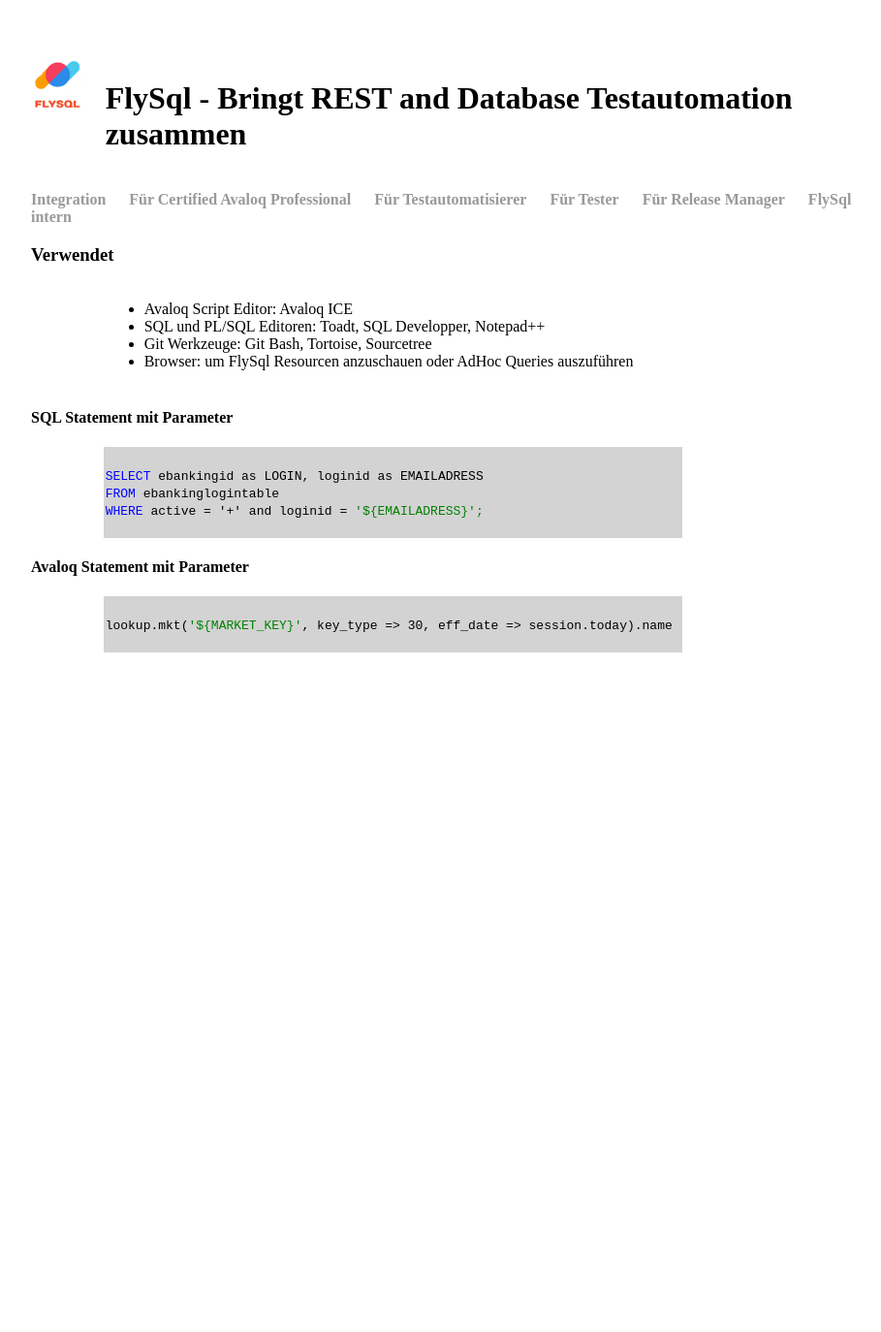
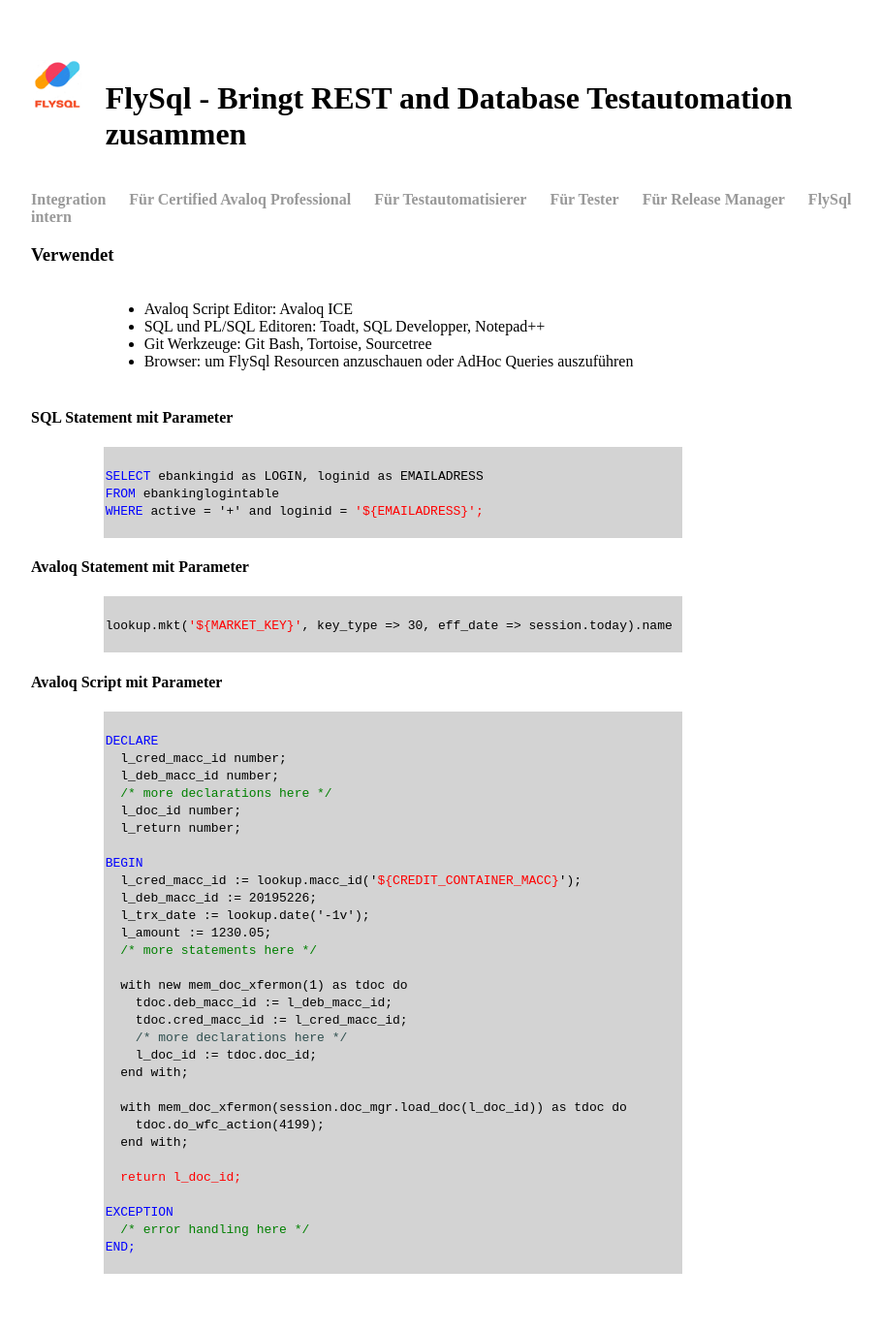
Before and after one commit to flysql/flysql.github.io, a Jekyll site: the page built from certified-avaloq-prof/index.html, in a window 1280 px wide. Shown: the whole page at 97% size, without its empty margins (160-1069 px from the left). Built offline with Jekyll 4.4.1, drawn with Linux system fonts in a browser that asks for light colours; before the commit the page ends 900 px from its top, so only the background shows below that.

Commit message:
ass avaloq script example

```diff
--- a/certified-avaloq-prof/index.html
+++ b/certified-avaloq-prof/index.html
@@ -22,17 +22,56 @@
 			<br>
 			<span class="sql-blue">SELECT</span><span class="sql-black"> ebankingid as LOGIN, loginid as EMAILADRESS </span><br>
 			<span class="sql-blue">FROM </span><span class="sql-black"> ebankinglogintable</span></br>
-			<span class="sql-blue">WHERE</span><span class="sql-black"> active = '+' and loginid = </span><span class="sql-green">'${EMAILADRESS}';</span><br>
+			<span class="sql-blue">WHERE</span><span class="sql-black"> active = '+' and loginid = </span><span class="sql-red">'${EMAILADRESS}';</span><br>
 			<span></span></br>
 		</div>
-		<div class="col-3">&nbsp;</div>
+		<div class="col-3"></div>
 	</div>
 	<h4>Avaloq Statement mit Parameter</h4>
 	<div class="row">
 		<div class="col-1"></div>
 		<div class="col-8 code-grey-font">
 		<br>
-			<span class="sql-black">lookup.mkt(</span><span class="sql-green">'${MARKET_KEY}'</span><span class="sql-black">, key_type => 30, eff_date => session.today).name</span><br>
+			<span class="sql-black">lookup.mkt(</span><span class="sql-red">'${MARKET_KEY}'</span><span class="sql-black">, key_type => 30, eff_date => session.today).name</span><br>
+			<span></span><br>
+		</div>
+		<div class="col-3"></div>
+	</div>
+	<h4>Avaloq Script mit Parameter</h4>
+	<div class="row">
+		<div class="col-1"></div>
+		<div class="col-8 code-grey-font">
+		<br>
+			<span class="sql-blue">DECLARE</span></br>
+			<span class="sql-black">&nbsp;&nbsp;l_cred_macc_id number;</span><br>
+			<span class="sql-black">&nbsp;&nbsp;l_deb_macc_id number;</span><br>
+			<span class="sql-green">&nbsp;&nbsp;/* more declarations here */</span><br>
+			<span class="sql-black">&nbsp;&nbsp;l_doc_id number;</span><br>
+			<span class="sql-black">&nbsp;&nbsp;l_return number;</span><br>
+			<span></span><br>
+			<span class="sql-blue">BEGIN</span></br>
+			<span class="sql-black">&nbsp;&nbsp;l_cred_macc_id := lookup.macc_id('</span><span class="sql-red">${CREDIT_CONTAINER_MACC}</span><span class="sql-black">');</span><br>
+			<span class="sql-black">&nbsp;&nbsp;l_deb_macc_id := 20195226;</span><br>
+			<span class="sql-black">&nbsp;&nbsp;l_trx_date := lookup.date('-1v');</span><br>
+			<span class="sql-black">&nbsp;&nbsp;l_amount := 1230.05;</span><br>
+			<span class="sql-green">&nbsp;&nbsp;/* more statements here */</span><br>
+			<span class="sql-black">&nbsp;&nbsp;</span><br>
+			<span class="sql-black">&nbsp;&nbsp;with new mem_doc_xfermon(1) as tdoc do</span><br>
+			<span class="sql-black">&nbsp;&nbsp;&nbsp;&nbsp;tdoc.deb_macc_id := l_deb_macc_id;</span><br>
+			<span class="sql-black">&nbsp;&nbsp;&nbsp;&nbsp;tdoc.cred_macc_id := l_cred_macc_id;</span><br>
+			<span class="sql-grey">&nbsp;&nbsp;&nbsp;&nbsp;/* more declarations here */</span><br>
+			<span class="sql-black">&nbsp;&nbsp;&nbsp;&nbsp;l_doc_id := tdoc.doc_id;</span><br>
+			<span class="sql-black">&nbsp;&nbsp;end with;</span><br>
+			<span class="sql-black">&nbsp;&nbsp;</span><br>
+			<span class="sql-black">&nbsp;&nbsp;with mem_doc_xfermon(session.doc_mgr.load_doc(l_doc_id)) as tdoc do</span><br>
+			<span class="sql-black">&nbsp;&nbsp;&nbsp;&nbsp;tdoc.do_wfc_action(4199);</span><br>
+			<span class="sql-black">&nbsp;&nbsp;end with;</span><br>
+			<span></span><br>
+			<span class="sql-red">&nbsp;&nbsp;return l_doc_id;</span><br>
+			<span></span><br>
+			<span class="sql-blue">EXCEPTION</span></br>
+			<span class="sql-green">&nbsp;&nbsp;/* error handling here */</span><br>
+			<span class="sql-blue">END;</span><br>
 			<span></span><br>
 		</div>
 		<div class="col-3"></div>
--- a/css/main.css
+++ b/css/main.css
@@ -58,18 +58,35 @@
     color: blue;
     font-family: 'Courier New', Courier, monospace !important;
     font-size: small;
+    font-weight: 200;
 }
 
 .sql-black {
     color: black;
     font-family: 'Courier New', Courier, monospace !important;
     font-size: small;
+    font-weight: 200;
 }
 
 .sql-green {
     color: green;
     font-family: 'Courier New', Courier, monospace !important;
     font-size: small;
+    font-weight: 200;
+}
+
+.sql-red {
+    color: red;
+    font-family: 'Courier New', Courier, monospace !important;
+    font-size: small;
+    font-weight: 200;
+}
+
+.sql-grey {
+    color: darkslategray;
+    font-family: 'Courier New', Courier, monospace !important;
+    font-size: small;
+    font-weight: 200;
 }
 
 /* taken from https://www.w3schools.com/css/css_rwd_grid.asp for responsive design */
```
